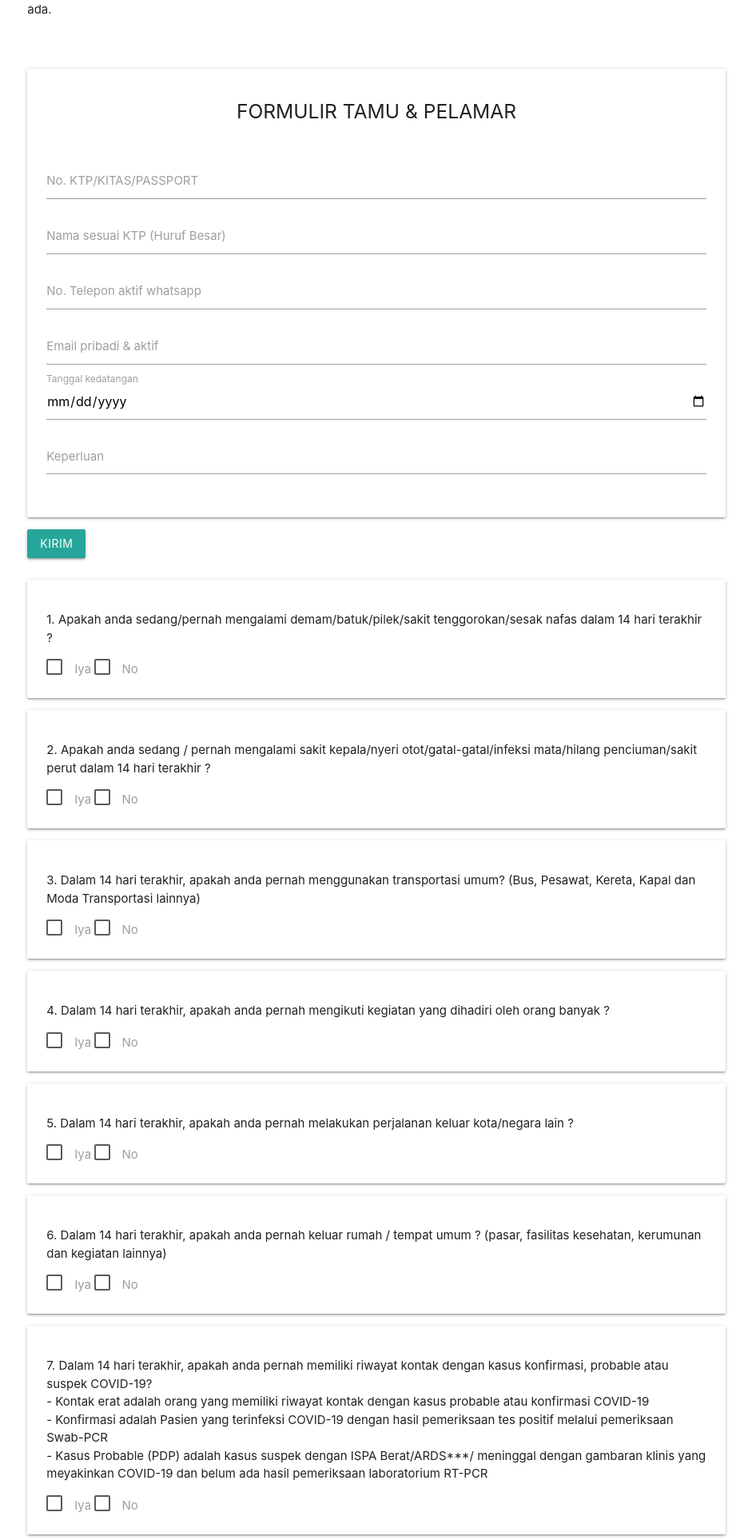
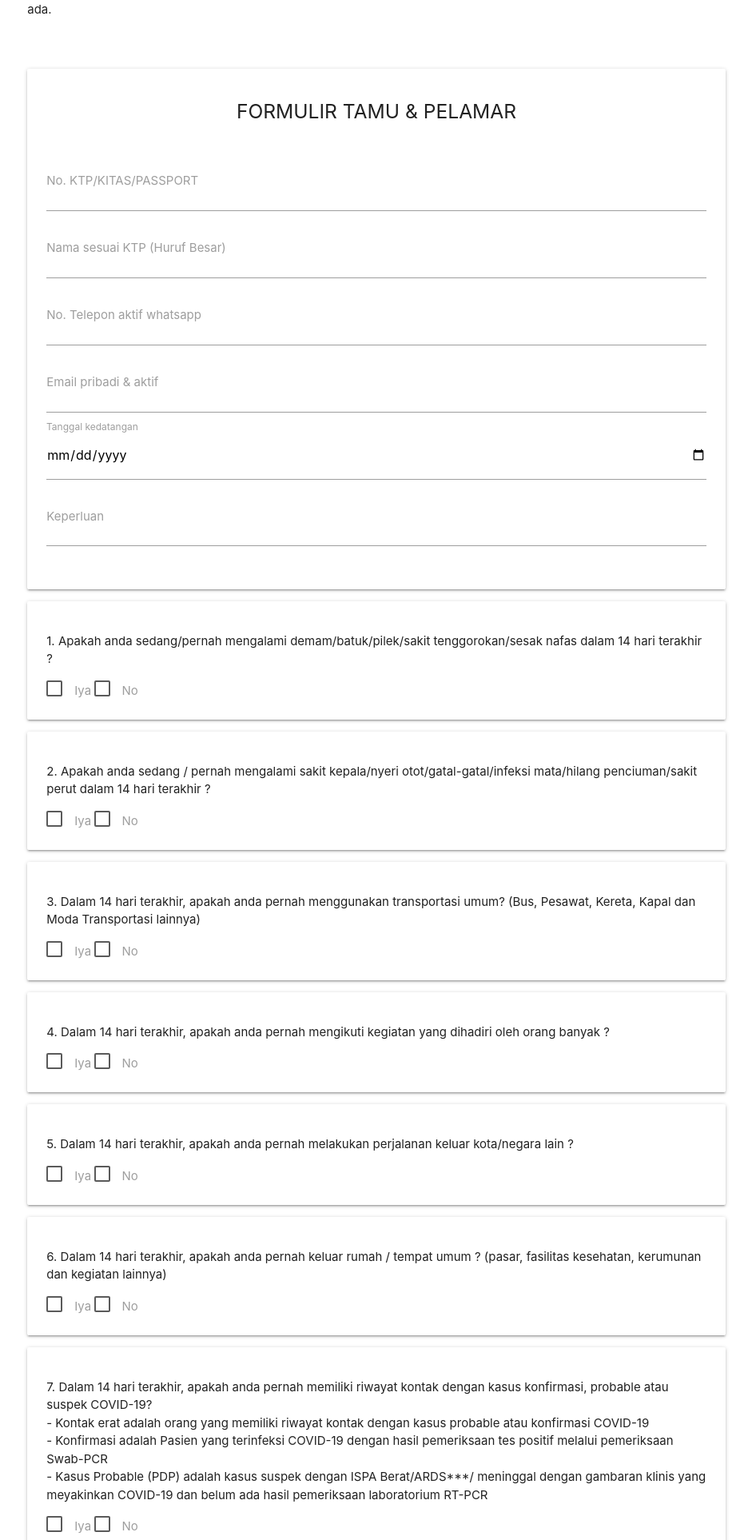
Before and after one commit to rezhazt/New-WGI, a PHP site: page /visitor.php in a window 1280 px wide. Shown: the part 439-2365 px from the top of the page at 80% size, without its empty margins (169-1110 px from the left). Run offline with PHP 8.4, Linux system fonts and the light colour scheme.

Commit message:
Update visitor.php

```diff
--- a/visitor.php
+++ b/visitor.php
@@ -81,38 +81,31 @@
                         <div class="card-panel">
                             <h5 class="center" style="margin-bottom: 50px;">FORMULIR TAMU & PELAMAR</h5>
                             <div class="input-field">
-                                <input type="text" name="no_id" require>
+                                <input style="height: 60px;" type="text" name="no_id" require>
                                 <label for="no_id">No. KTP/KITAS/PASSPORT</label>
                             </div>
                             <div class="input-field">
-                                <input type="text" name="name" require>
+                                <input style="height: 60px;" type="text" name="name" require>
                                 <label for="name">Nama sesuai KTP (Huruf Besar)</label>
                             </div>
                             <div class="input-field">
-                                <input type="text" name="phone"  require>
+                                <input style="height: 60px;" type="text" name="phone"  require>
                                 <label for="phone">No. Telepon aktif whatsapp</label>
                             </div>
                             <div class="input-field">
-                                <input type="email" name="email" require class="validate">
+                                <input style="height: 60px;" type="email" name="email" require class="validate">
                                 <label for="email">Email pribadi & aktif</label>
                             </div>
                             <div class="input-field">
-                                <input type="date" name="visit_date" require>
+                                <input style="height: 60px;" type="date" name="visit_date" require>
                                 <label for="visit_date">Tanggal kedatangan</label>
                             </div>
                             <div class="input-field">
-                                <textarea type="text" name="tujuan" class="materialize-textarea"></textarea>
+                                <textarea style="height: 60px;" type="text" name="tujuan" class="materialize-textarea"></textarea>
                                 <label for="tujuan">Keperluan</label>
                             </div>
                         </div>
-                        <button type="submit" class="btn" name="submit">Kirim</button>
-                    </form>
-                </div>
-            </div>
 
-            <div class="row">
-                <div class="col m12 12">
-                    <form>
                         <div class="card-panel">
                             <p>1. Apakah anda sedang/pernah mengalami demam/batuk/pilek/sakit tenggorokan/sesak nafas dalam 14 hari terakhir ?</p>
                                 <label>
@@ -201,6 +194,8 @@
                                     <span>No</span>
                                 </label>
                         </div>
+
+                        <button type="submit" class="btn" name="submit">Kirim</button>
                     </form>
                 </div>
             </div>
```
